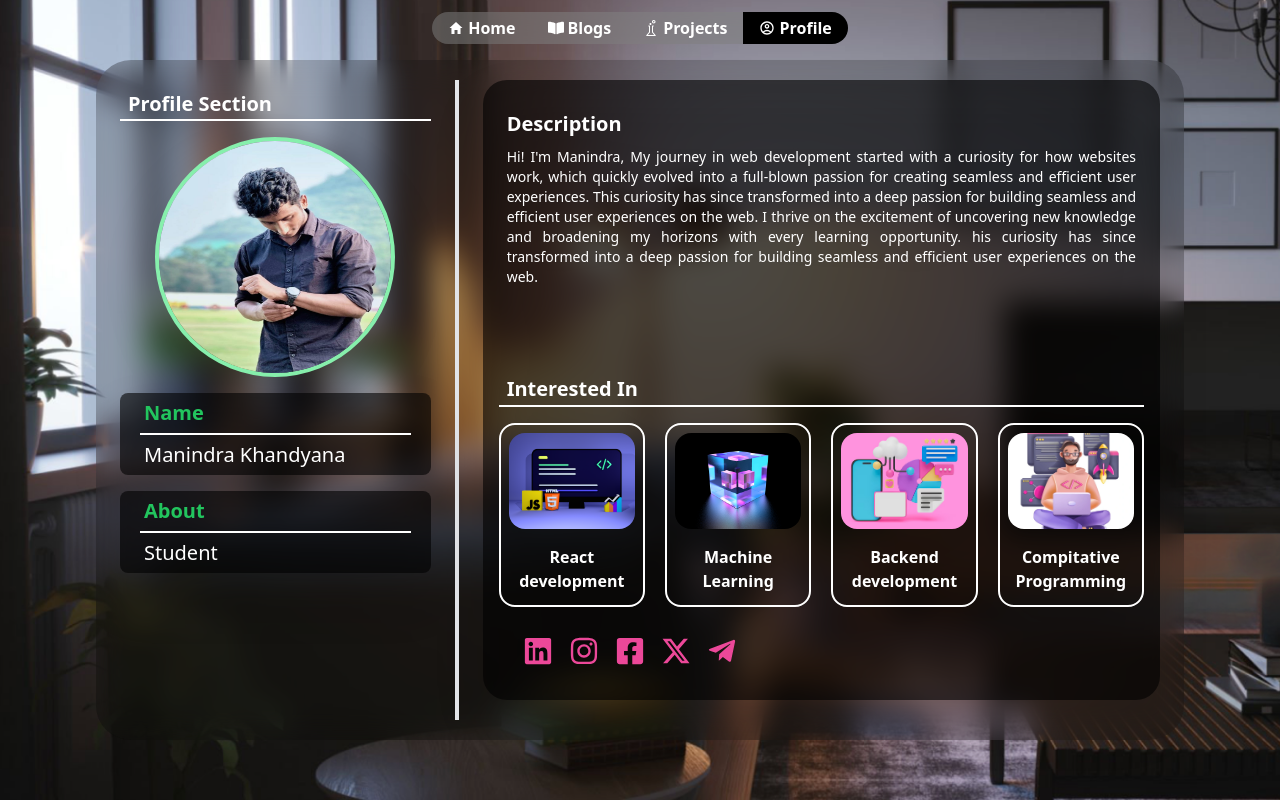
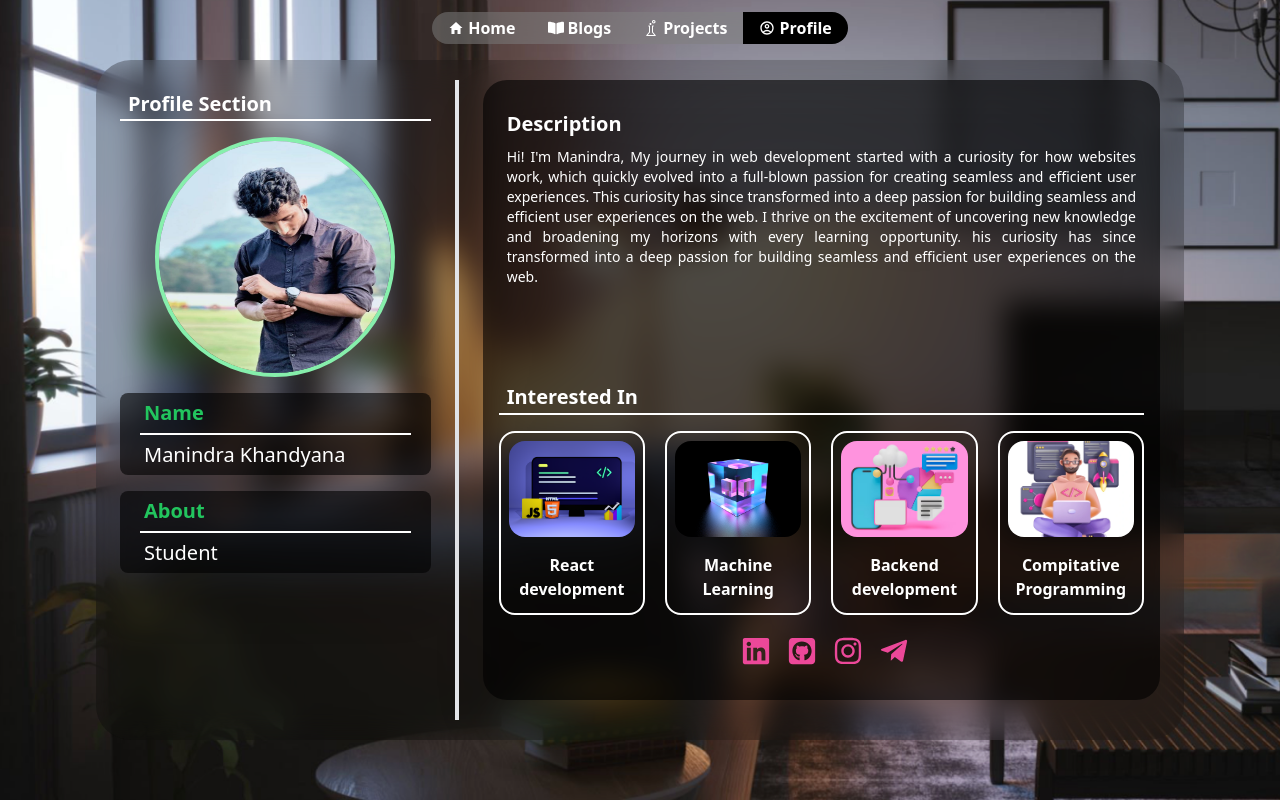
Before and after one commit to Manindra289/responsive_portfolio, a React (Create React App) app: page /Profile in a window 1280 px wide. Built offline with nearby package versions, Linux system fonts and the light colour scheme.

Commit message:
Everything is done, now project is ready for deployment

```diff
--- a/src/components/AboutMe/AboutMe.js
+++ b/src/components/AboutMe/AboutMe.js
@@ -4,12 +4,12 @@ import cv_loc from "../../assets/Manindra_Resume.pdf";
 const AboutMe = () => {
   return (
     <>
-    <section className={['lg:grid lg:relative lg:box-border w-[100%] h-[100%] rounded-3xl lg:overflow-scroll mb-2',styles['bg']].join(' ')}>
+    <section className={['lg:grid lg:relative max-lg:pb-2 lg:box-border w-[100%] h-[100%] rounded-3xl lg:overflow-scroll mb-2',styles['bg']].join(' ')}>
       <div className='lg: h-[50px]'>
         <h1 className={['mb-1 pt-2 align-middle text-white text-xl font-bold  ml-4 mt-2 max-lg:text-lg 2xl:text-5xl max-lg:pt-2',styles['ah1']].join(' ')}>About me</h1>
         <hr className= 'mx-3 mt-2 p-0 mb-1 '/>
       </div>
-      <div className='lg:overflow-scroll'>
+      <div className='lg:overflow-scroll '>
         <p className={['text-white lg:text-sm ml-6 mr-4 max-lg:text-sm mb-2 text-justify 2xl:text-3xl pt-2'].join(' ')}>
         Hi! I'm Manindra,
         My journey in web development started with a curiosity for how websites work,
--- a/src/components/Form/Form.js
+++ b/src/components/Form/Form.js
@@ -92,7 +92,13 @@ const Form = () => {
         </textarea>
         </div>
         <div className='mx-3 my-1'>
-        <button className='bg-white hover:bg-black hover:text-white text-black font-bold py-1 px-4 rounded-full text-base' type='reset'>Reset</button>
+        <button onClick={()=>{
+          setFormData({
+            email:"",
+            message:""
+          })
+
+        }} className='bg-white hover:bg-black hover:text-white text-black font-bold py-1 px-4 rounded-full text-base' type='reset'>Reset</button>
         <button   type='submit' id='sb1'
         className='  bg-[#0d6efd] py-1 px-4 mx-1 text-white font-bold rounded-full text-base'
 
--- a/src/components/ProfilePage/ProfilePage.js
+++ b/src/components/ProfilePage/ProfilePage.js
@@ -2,14 +2,14 @@ import React from 'react'
 import myImg from '../../assets/myImg.png'
 import styles from './ProfilePage.module.css'
 import { FaInstagram } from "react-icons/fa";
-import { FaFacebookSquare } from "react-icons/fa";
-import { FaXTwitter } from "react-icons/fa6";
+
 import { FaTelegramPlane } from "react-icons/fa";
 import { FaLinkedin } from "react-icons/fa";
 import webImgp from '../../assets/web_img2.png'
 import mlImg from '../../assets/ml_img.png'
 import cmpImg from '../../assets/cp_img.png'
 import backendImg from '../../assets/backend_img.png'
+import { FaSquareGithub } from "react-icons/fa6";
 
 const ProfilePage = () => {
 
@@ -87,12 +87,11 @@ const ProfilePage = () => {
                 <h1 className={['mb-1 pt-2 align-middle text-white text-md font-bold  text-center mt-2 max-lg:text-lg 2xl:text-5xl max-lg:pt-2',styles['ah1']].join(' ')}>Compitative Programming</h1>
               </div>
 
-              <div className='flex mt-2 2xl:text-5xl text-pink-500 max-sm:p-0 p-[0.1rem] pl-0 max-sm:text-base text-3xl ml-[1.5rem] font-bold '>
-                  <div className='mr-4'><FaLinkedin className='hover:bg-white cursor-pointer rounded-sm'/> </div>
-                  <div className='mr-4'> <FaInstagram className='hover:bg-white cursor-pointer rounded-sm' /> </div>
-                  <div className='mr-4'> <FaFacebookSquare  className='hover:bg-white cursor-pointer rounded-sm'/> </div>
-                  <div className='mr-4'> <FaXTwitter className='hover:bg-white cursor-pointer rounded-sm' /></div>
-                  <div className='mr-4'> <FaTelegramPlane className='hover:bg-white cursor-pointer rounded-sm' /></div>
+              <div className='flex col-span-full justify-center 2xl:text-5xl  text-pink-500 max-sm:p-0 p-[0.1rem] pl-0 max-sm:text-base text-3xl ml-[1.5rem] font-bold '>
+                  <div className='mr-4 '><a rel="noreferrer" className={['max-lg:text-2xl',styles['linked']].join(' ')}   href='https://www.linkedin.com/in/manindrakhandyana' target='_blank'> <FaLinkedin className='hover:bg-white cursor-pointer rounded-sm'/> </a></div>
+                  <div className='mr-4'><a rel="noreferrer" className={['max-lg:text-2xl',styles['linked']].join(' ')}   href='https://github.com/Manindra289' target='_blank'> <FaSquareGithub className='hover:bg-white cursor-pointer rounded-sm' /> </a></div>
+                  <div className='mr-4'><a rel="noreferrer" className={['max-lg:text-2xl',styles['linked']].join(' ')}   href='https://www.instagram.com/manindra_khandyana' target='_blank'> <FaInstagram className='hover:bg-white cursor-pointer rounded-sm' /> </a></div>
+                  <div className='mr-4'><a rel="noreferrer" className={['max-lg:text-2xl',styles['linked']].join(' ')}   href='https://t.me/manindra2003' target='_blank'> <FaTelegramPlane className='hover:bg-white cursor-pointer rounded-sm' /></a></div>
               </div>
               </div>
             </div>
```
